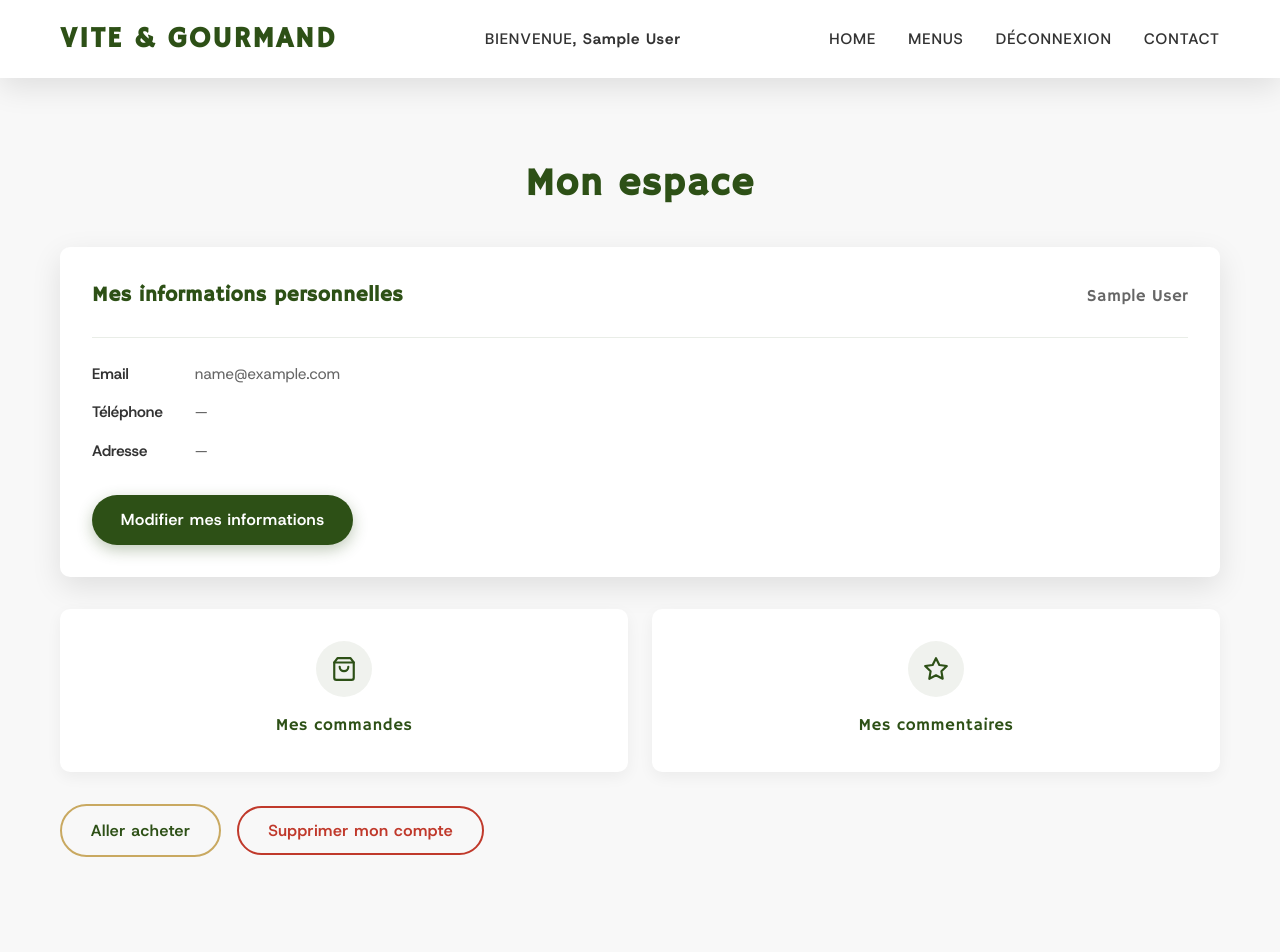
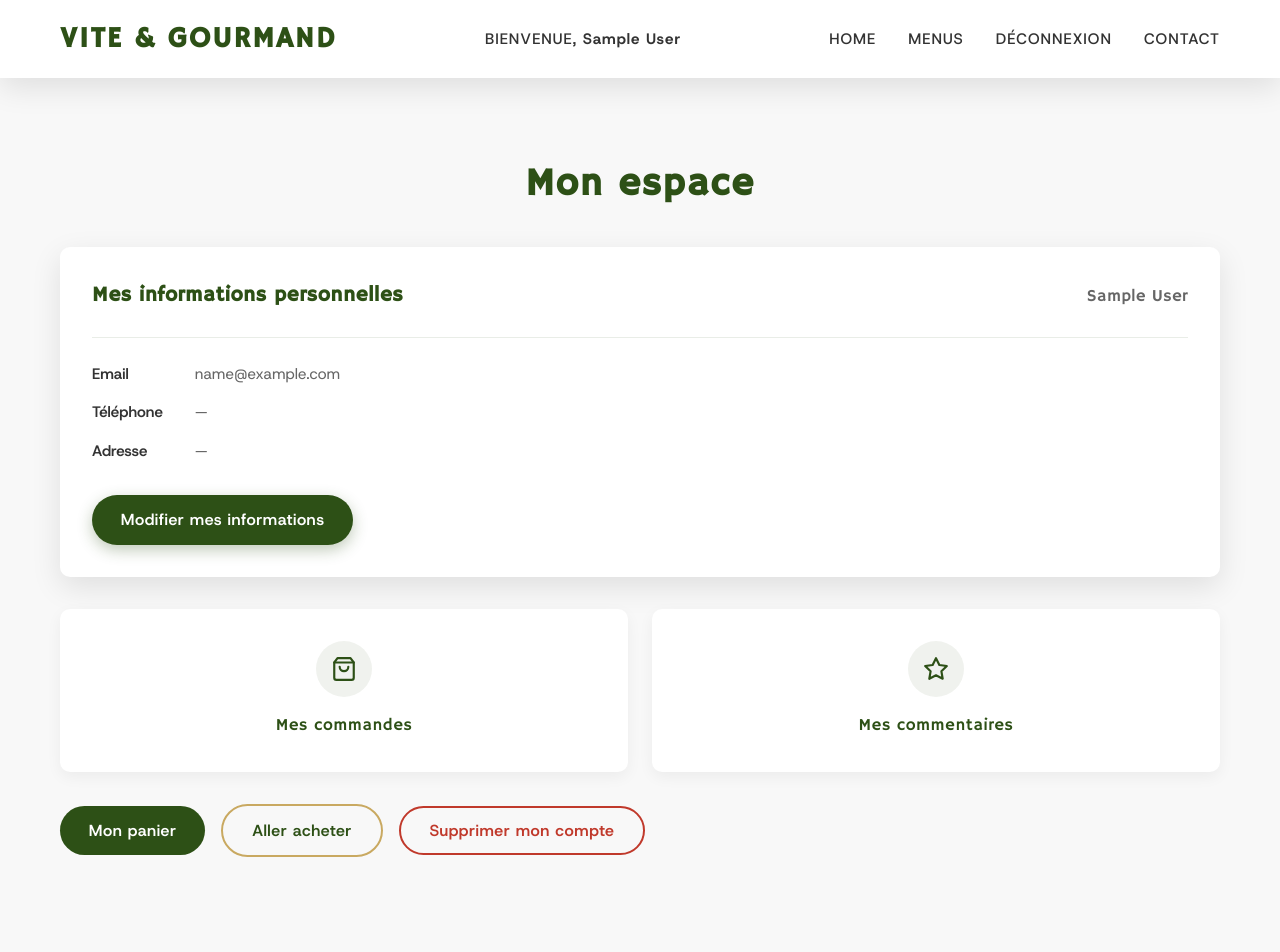
Before and after one commit to robertoreynaleon/vitegourmand-frontend, a React (Create React App) app: page /user/dashboard in a window 1280 px wide. Shown: the top 952 px of the page. Built offline with nearby package versions, Linux system fonts and the light colour scheme; sample sign-in values are in the browser's storage.

Commit message:
Ajout du bouton Mon Panier dans le dashboard utilisateur

```diff
--- a/src/pages/user/Dashboard.jsx
+++ b/src/pages/user/Dashboard.jsx
@@ -4,6 +4,7 @@ import Header from '../../components/Header';
 import Footer from '../../components/Footer';
 import { useAuth } from '../../context/AuthContext';
 import { deleteAccount } from '../../services/userService';
+import { loadCart } from '../../services/cartCalc';
 import './Dashboard.scss';
 
 function Dashboard() {
@@ -14,6 +15,7 @@ function Dashboard() {
     const [showDeleteConfirm, setShowDeleteConfirm] = useState(false);
     const [isDeleting, setIsDeleting] = useState(false);
     const [deleteError, setDeleteError] = useState('');
+    const cartCount = loadCart().length;
 
     const handleDelete = async () => {
         setIsDeleting(true);
@@ -103,6 +105,14 @@ function Dashboard() {
 
                                 {/* Actions globales */}
                                 <div className="dashboard-actions">
+                                    <Link to="/user/order/" className="dashboard-btn-cart">
+                                        Mon panier
+                                        {cartCount > 0 && (
+                                            <span className="dashboard-btn-cart__badge" aria-label={`${cartCount} menu${cartCount > 1 ? 's' : ''} dans le panier`}>
+                                                {cartCount}
+                                            </span>
+                                        )}
+                                    </Link>
                                     <Link to="/menu/list/" className="dashboard-btn-shop">
                                         Aller acheter
                                     </Link>
--- a/src/pages/user/Dashboard.scss
+++ b/src/pages/user/Dashboard.scss
@@ -213,6 +213,40 @@
     margin-bottom: 1.5rem;
 }
 
+.dashboard-btn-cart {
+    position: relative;
+    display: inline-flex;
+    align-items: center;
+    gap: 0.5rem;
+    padding: 0.75rem 1.8rem;
+    border-radius: $radius-pill;
+    background: $color-green;
+    color: $color-white;
+    font-weight: 600;
+    letter-spacing: 0.5px;
+    text-decoration: none;
+    @include interactive($color-green);
+
+    &:hover {
+        background: darken($color-green, 8%);
+        transform: translateY(-2px);
+    }
+
+    &__badge {
+        display: inline-flex;
+        align-items: center;
+        justify-content: center;
+        width: 1.4rem;
+        height: 1.4rem;
+        border-radius: 50%;
+        background: $color-gold;
+        color: $color-white;
+        font-size: 0.75rem;
+        font-weight: 700;
+        line-height: 1;
+    }
+}
+
 .dashboard-btn-shop {
     display: inline-block;
     padding: 0.75rem 1.8rem;
@@ -386,6 +420,7 @@
     }
 
     .dashboard-btn-edit,
+    .dashboard-btn-cart,
     .dashboard-btn-shop,
     .dashboard-btn-delete {
         text-align: center;
```
